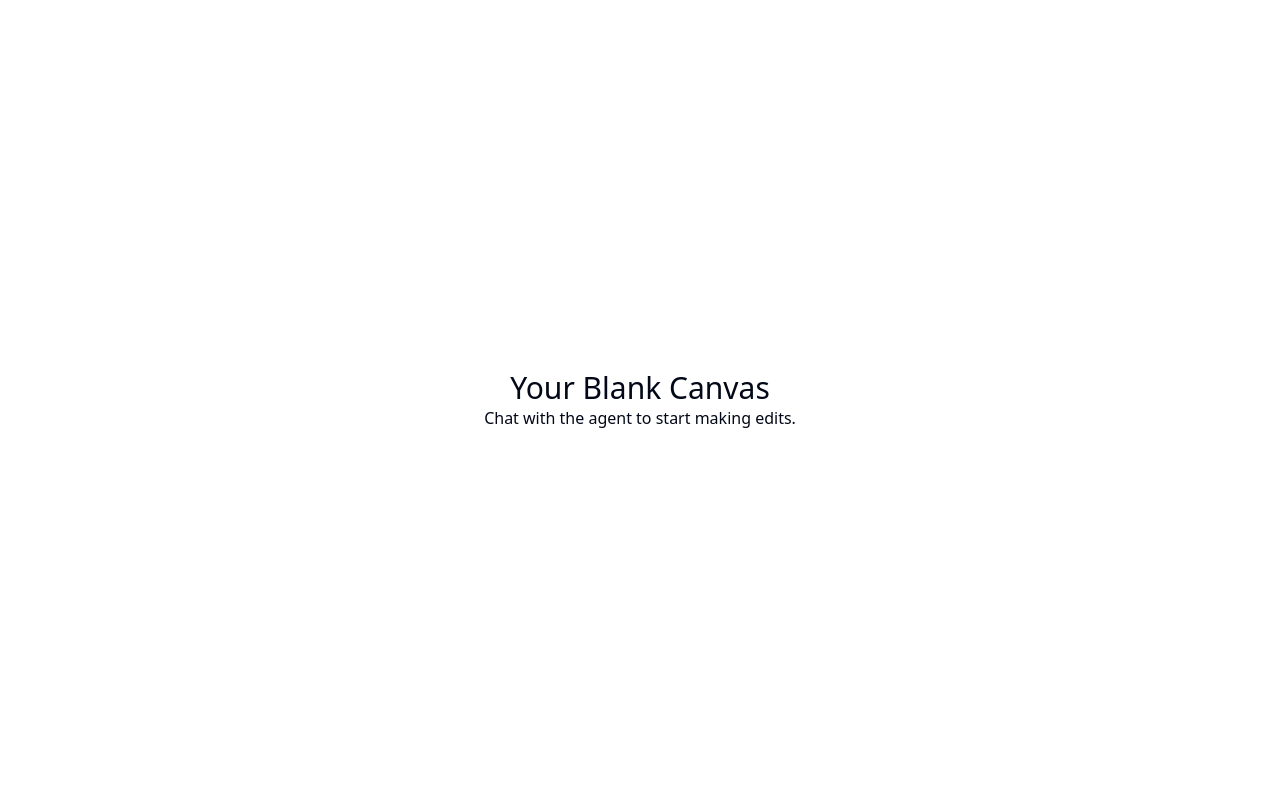
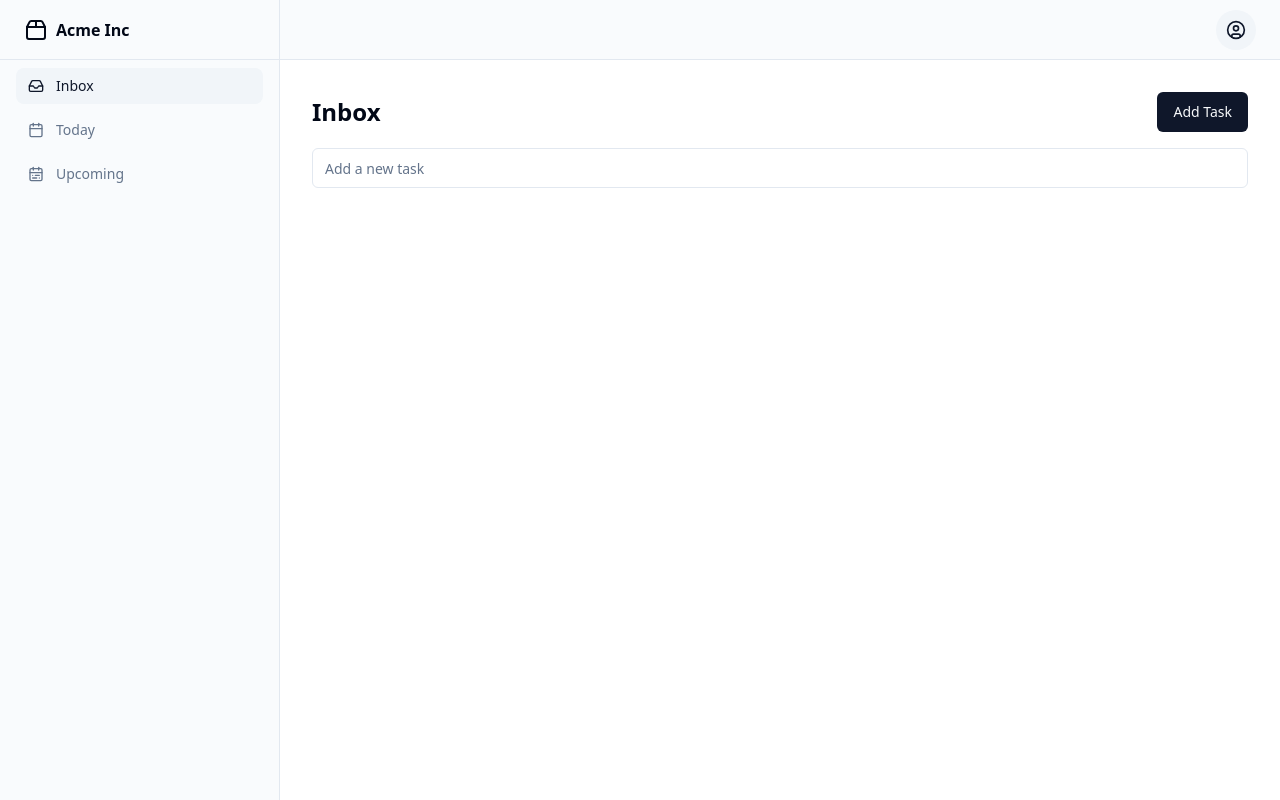
Before and after one commit to GPT-Engineer-App-Dev/plannerio, a React (Vite) app: page / in a window 1280 px wide. Built offline with nearby package versions, Linux system fonts and the light colour scheme.

Commit message:
Initial implementation of the todo application with sidebar navigation, main content area, and task details modal.

```diff
--- a/src/App.jsx
+++ b/src/App.jsx
@@ -1,17 +1,27 @@
 import { Toaster } from "@/components/ui/sonner";
 import { TooltipProvider } from "@/components/ui/tooltip";
 import { QueryClient, QueryClientProvider } from "@tanstack/react-query";
-import { Home } from "lucide-react";
 import { Route, BrowserRouter as Router, Routes } from "react-router-dom";
-import Layout from "./layouts/default"; // available: default, navbar, sidebar
+import { Inbox, Calendar, CalendarRange } from "lucide-react"; // Import icons
+import Layout from "./layouts/sidebar"; // Change to sidebar layout
 import Index from "./pages/Index.jsx";
 const queryClient = new QueryClient();
 
 export const navItems = [
   {
-    title: "Home", // Feel free to change this to your liking
+    title: "Inbox",
     to: "/",
-    icon: <Home className="h-4 w-4" />,
+    icon: <Inbox className="h-4 w-4" />,
+  },
+  {
+    title: "Today",
+    to: "/today",
+    icon: <Calendar className="h-4 w-4" />,
+  },
+  {
+    title: "Upcoming",
+    to: "/upcoming",
+    icon: <CalendarRange className="h-4 w-4" />,
   },
 ];
 
--- a/src/pages/Index.jsx
+++ b/src/pages/Index.jsx
@@ -1,10 +1,94 @@
-// Update this page (the content is just a fallback if you fail to update the page)
+import { useState } from "react";
+import { Button } from "@/components/ui/button";
+import { Input } from "@/components/ui/input";
+import { Checkbox } from "@/components/ui/checkbox";
+import { Dialog, DialogContent, DialogHeader, DialogTitle, DialogTrigger } from "@/components/ui/dialog";
+import { format } from "date-fns";
 
 const Index = () => {
+  const [tasks, setTasks] = useState([]);
+  const [newTask, setNewTask] = useState("");
+  const [selectedTask, setSelectedTask] = useState(null);
+
+  const addTask = () => {
+    if (newTask.trim()) {
+      setTasks([...tasks, { title: newTask, dueDate: new Date(), completed: false }]);
+      setNewTask("");
+    }
+  };
+
+  const toggleTaskCompletion = (index) => {
+    const updatedTasks = [...tasks];
+    updatedTasks[index].completed = !updatedTasks[index].completed;
+    setTasks(updatedTasks);
+  };
+
+  const openTaskDetails = (task) => {
+    setSelectedTask(task);
+  };
+
+  const closeTaskDetails = () => {
+    setSelectedTask(null);
+  };
+
   return (
-    <div className="text-center">
-      <h1 className="text-3xl">Your Blank Canvas</h1>
-      <p>Chat with the agent to start making edits.</p>
+    <div className="p-4">
+      <header className="flex justify-between items-center mb-4">
+        <h1 className="text-2xl font-bold">Inbox</h1>
+        <Button onClick={addTask}>Add Task</Button>
+      </header>
+      <ul className="space-y-2">
+        {tasks.map((task, index) => (
+          <li key={index} className="flex items-center justify-between p-2 border rounded">
+            <div className="flex items-center space-x-2">
+              <Checkbox checked={task.completed} onCheckedChange={() => toggleTaskCompletion(index)} />
+              <span className={task.completed ? "line-through" : ""}>{task.title}</span>
+            </div>
+            <span>{format(task.dueDate, "P")}</span>
+            <Button variant="link" onClick={() => openTaskDetails(task)}>Details</Button>
+          </li>
+        ))}
+      </ul>
+      <div className="mt-4">
+        <Input
+          value={newTask}
+          onChange={(e) => setNewTask(e.target.value)}
+          placeholder="Add a new task"
+          className="w-full"
+        />
+      </div>
+      {selectedTask && (
+        <Dialog open={!!selectedTask} onOpenChange={closeTaskDetails}>
+          <DialogContent>
+            <DialogHeader>
+              <DialogTitle>Task Details</DialogTitle>
+            </DialogHeader>
+            <div className="space-y-4">
+              <div>
+                <label className="block text-sm font-medium">Title</label>
+                <Input value={selectedTask.title} readOnly />
+              </div>
+              <div>
+                <label className="block text-sm font-medium">Due Date</label>
+                <Input value={format(selectedTask.dueDate, "P")} readOnly />
+              </div>
+              <div>
+                <label className="block text-sm font-medium">Description</label>
+                <textarea className="w-full p-2 border rounded" rows="4" readOnly>
+                  {selectedTask.description || "No description"}
+                </textarea>
+              </div>
+              <div className="flex justify-end space-x-2">
+                <Button variant="destructive" onClick={() => {
+                  setTasks(tasks.filter(task => task !== selectedTask));
+                  closeTaskDetails();
+                }}>Delete</Button>
+                <Button onClick={closeTaskDetails}>Close</Button>
+              </div>
+            </div>
+          </DialogContent>
+        </Dialog>
+      )}
     </div>
   );
 };
```
